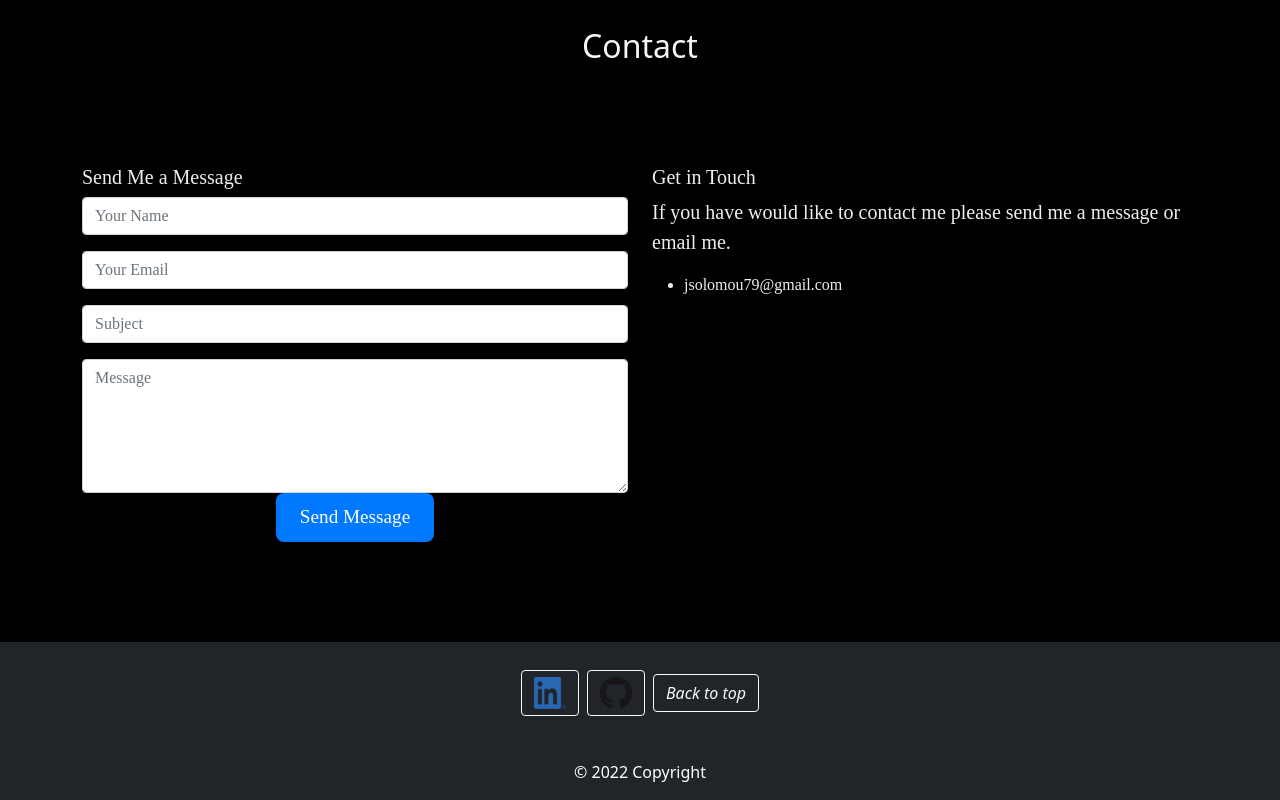
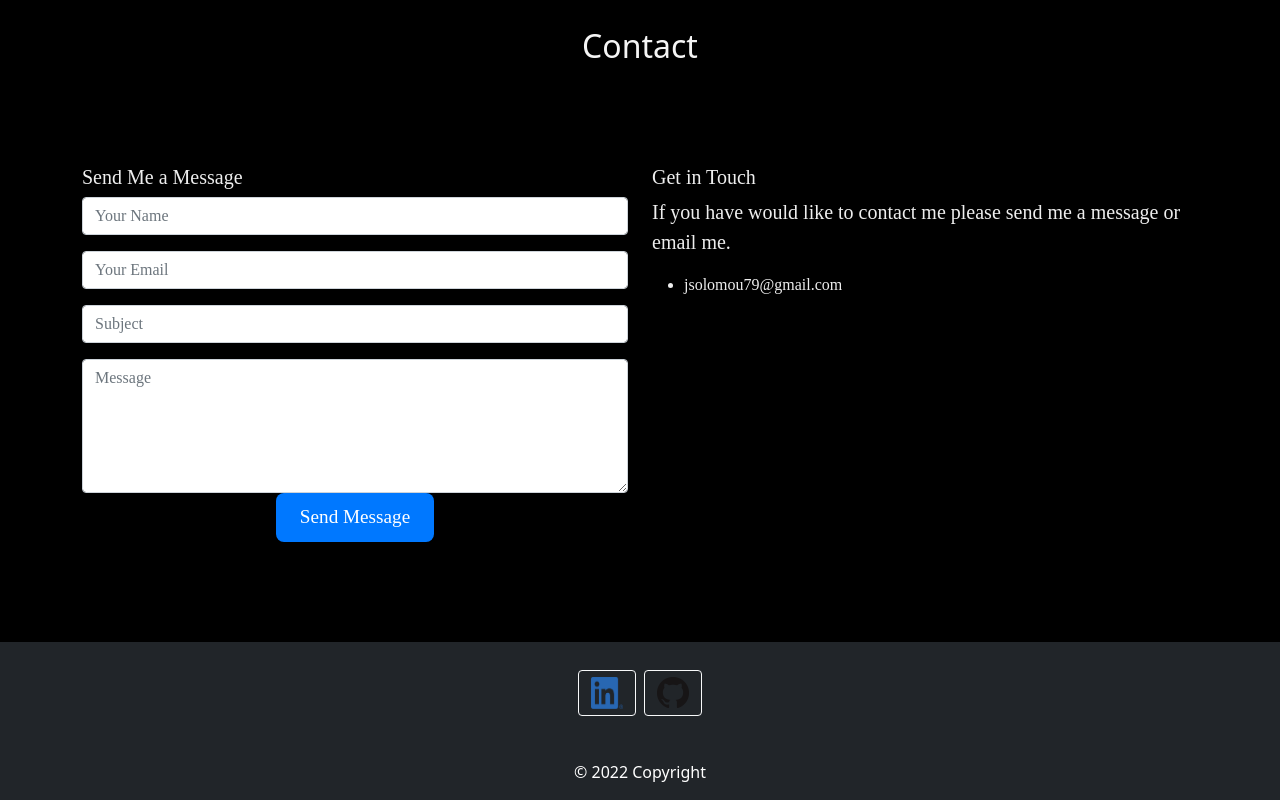
Before and after one commit to JohnSolomou/react-portfolio, a React (Create React App) app: page / in a window 1280 px wide. Shown: the part 2561-3361 px from the top of the page. Built offline with nearby package versions, Linux system fonts and the light colour scheme.

Commit message:
fixed error from footer

```diff
--- a/package.json
+++ b/package.json
@@ -4,6 +4,7 @@
   "private": true,
   "dependencies": {
     "@emailjs/browser": "^3.5.0",
+    "@fortawesome/fontawesome-svg-core": "^6.1.1",
     "@fortawesome/free-brands-svg-icons": "^6.1.1",
     "@fortawesome/free-solid-svg-icons": "^6.1.1",
     "@fortawesome/react-fontawesome": "^0.1.18",
--- a/src/Footer.js
+++ b/src/Footer.js
@@ -28,7 +28,7 @@ function Footer() {
             >
               <img src={github} alt="" />
             </a>
-            <a
+            {/* <a
               className="btn btn-outline-light btn-floating m-1"
               href=""
               role="button"
@@ -36,7 +36,7 @@ function Footer() {
               <i id="hero" className="fa-solid fa-arrow-turn-up fa-beat">
                 Back to top
               </i>
-            </a>
+            </a> */}
           </section>
           {/* <!-- Section: Social media --> */}
           <div className="text-center p-3">© 2022 Copyright</div>
```
Also changed, not shown: 1 other file (tests, documents, lock files or other folders).
